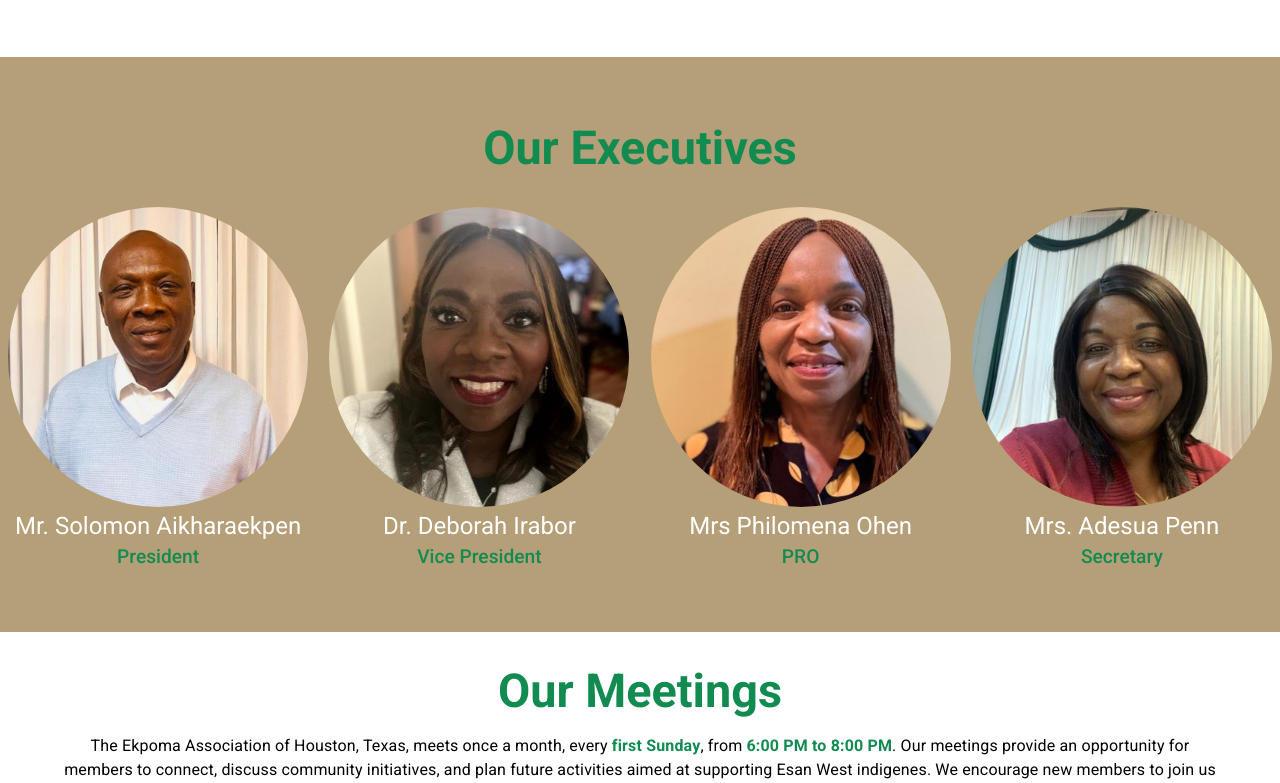
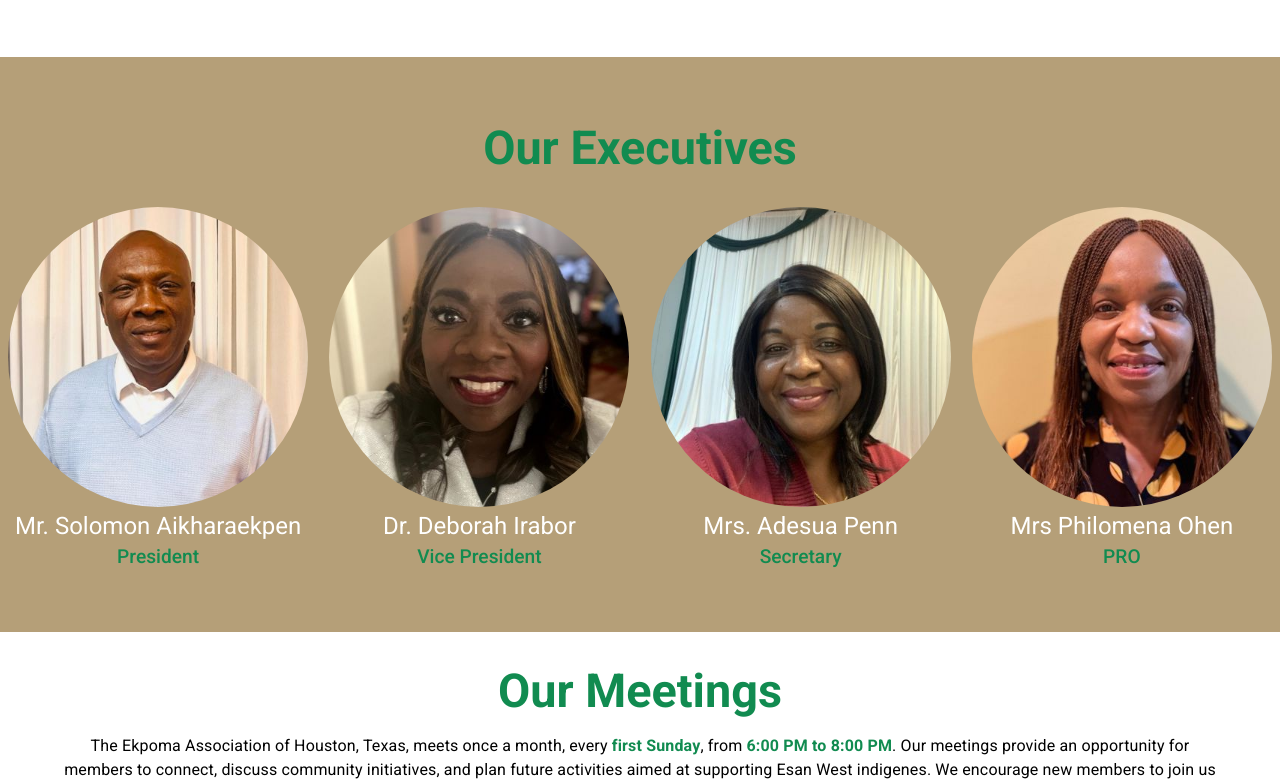
Before and after one commit to blessedjoe2000/ekpomaassociation, a Next.js app: page /about in a window 1280 px wide. Shown: the part 717-1500 px from the top of the page. Built offline with nearby package versions, Linux system fonts and the light colour scheme.

Commit message:
image path edited

```diff
--- a/app/about/page.jsx
+++ b/app/about/page.jsx
@@ -77,7 +77,7 @@
         <ExecutiveProfile>
           <ImageAndTitle>
             <Image
-              src={president}
+              src="/images/eah_president.jpg"
               alt="president"
               width={300}
               height={300}
@@ -88,7 +88,7 @@
           </ImageAndTitle>
           <ImageAndTitle>
             <Image
-              src={vp}
+              src="/images/eah_vicepresident.jpg"
               alt="vice president"
               width={300}
               height={300}
@@ -97,9 +97,21 @@
             <ExecutiveName>Dr. Deborah Irabor</ExecutiveName>
             <ExecutiveTitle>Vice President</ExecutiveTitle>
           </ImageAndTitle>
+
           <ImageAndTitle>
             <Image
-              src={pro}
+              src="/images/eah_secretary.jpg"
+              alt="secretary"
+              width={300}
+              height={300}
+              className="img"
+            />
+            <ExecutiveName>Mrs. Adesua Penn</ExecutiveName>
+            <ExecutiveTitle>Secretary</ExecutiveTitle>
+          </ImageAndTitle>
+          <ImageAndTitle>
+            <Image
+              src="/images/eah_pro.jpg"
               alt="PRO"
               width={300}
               height={300}
@@ -108,17 +120,6 @@
 
             <ExecutiveName>Mrs Philomena Ohen</ExecutiveName>
             <ExecutiveTitle>PRO</ExecutiveTitle>
-          </ImageAndTitle>
-          <ImageAndTitle>
-            <Image
-              src={secretary}
-              alt="secretary"
-              width={300}
-              height={300}
-              className="img"
-            />
-            <ExecutiveName>Mrs. Adesua Penn</ExecutiveName>
-            <ExecutiveTitle>Secretary</ExecutiveTitle>
           </ImageAndTitle>
         </ExecutiveProfile>
       </ExecutiveContainer>
```
